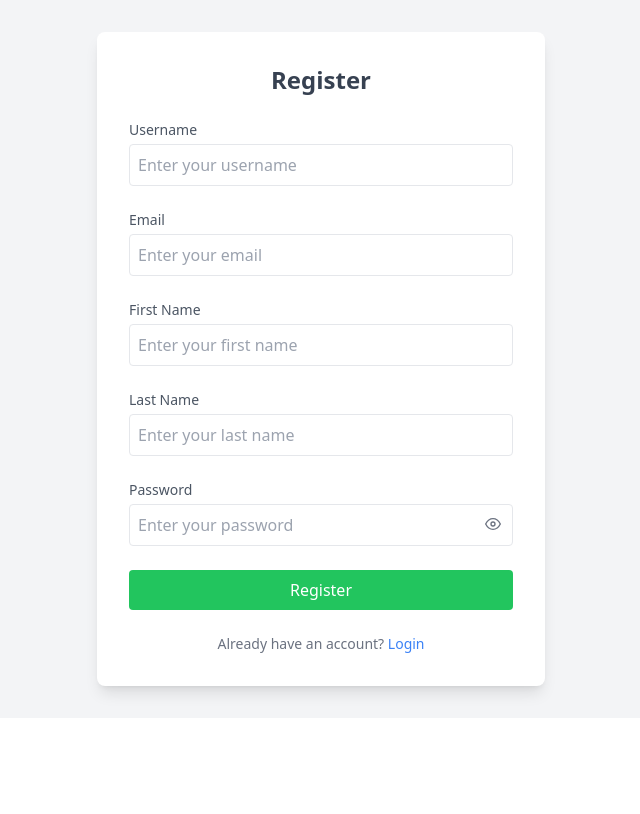
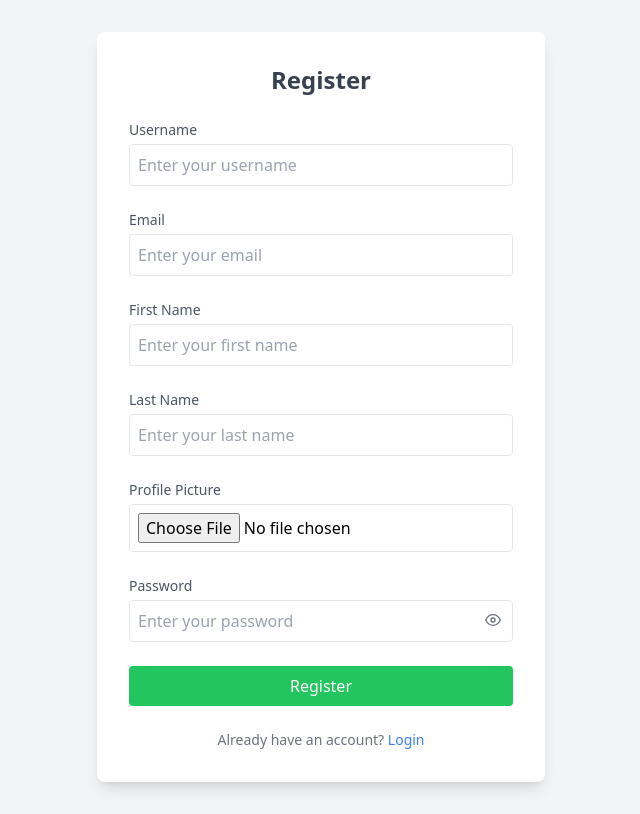
Before and after one commit to trevourpeter/social-learning-project, a React (Create React App) app: page /register in a window 1280 px wide. Shown: the whole page, without its empty margins (319-959 px from the left). Built offline with nearby package versions, Linux system fonts and the light colour scheme.

Commit message:
Add profile picture upload input to registration form

```diff
--- a/src/pages/Register.jsx
+++ b/src/pages/Register.jsx
@@ -59,6 +59,16 @@ const Register = () => {
           />
         </div>
 
+        <div className="mb-6">
+          <label className="block text-sm font-medium text-gray-600">
+            Profile Picture
+          </label>
+          <input
+            type="file"
+            className="border rounded w-full p-2 mt-1 focus:ring focus:ring-blue-500 focus:outline-none"
+          />
+        </div>
+
         {/* Password */}
         <div className="mb-6 relative">
           <label className="block text-sm font-medium text-gray-600">
```
